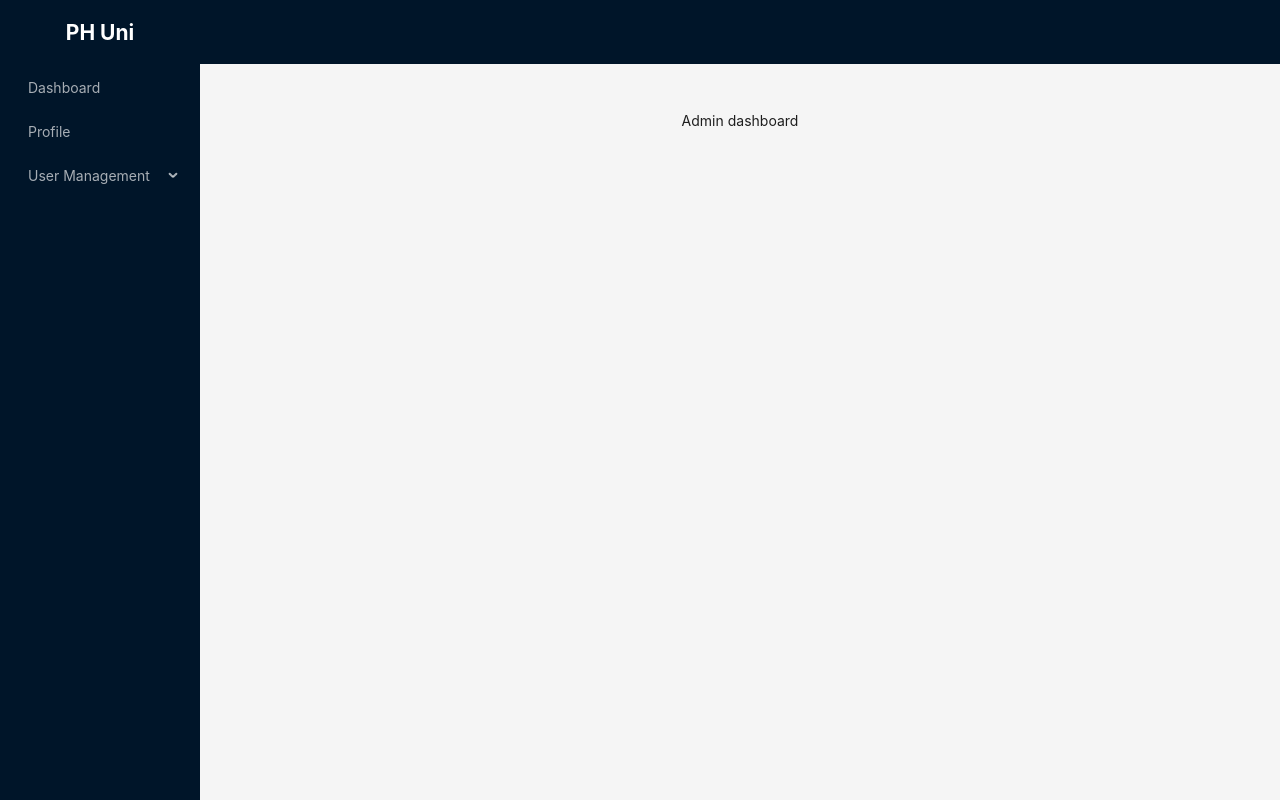
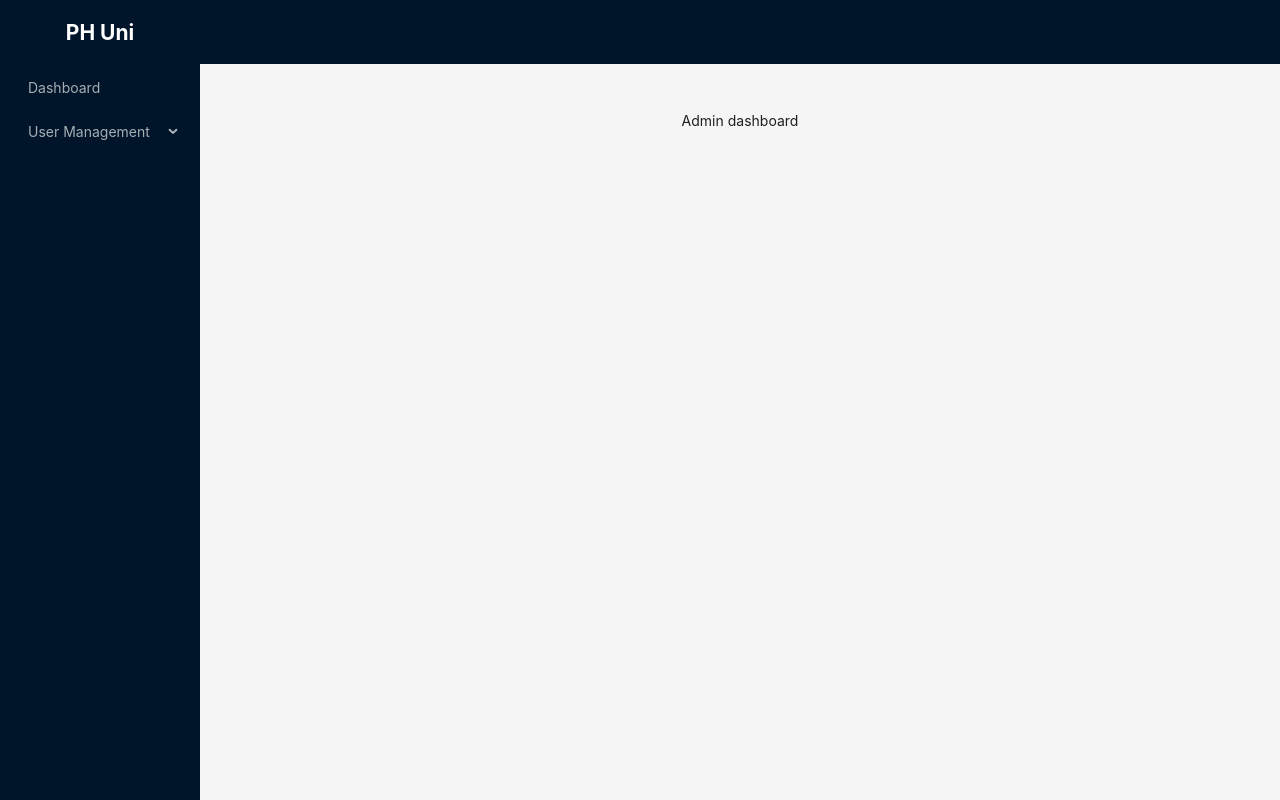
Before and after one commit to mominulhouqe/ph-university, a React (Vite) app: page /admin/dashboard in a window 1280 px wide. Built offline with nearby package versions, Linux system fonts and the light colour scheme.

Commit message:
Added Admin dashboard dynamic

```diff
--- a/src/components/layout/MainLayout.tsx
+++ b/src/components/layout/MainLayout.tsx
@@ -1,37 +1,8 @@
-import type { MenuProps } from "antd";
 import { Layout, Menu } from "antd";
-import { NavLink, Outlet } from "react-router-dom";
+import { Outlet } from "react-router-dom";
+import { adminSideberItem } from "../../routes/Admin.routes";
 
 const { Header, Content, Sider } = Layout;
-
-const items: MenuProps["items"] = [
-  {
-    key: "Dashboard",
-    label: <NavLink to="/admin/dashboard">Dashboard</NavLink>,
-  },
-  {
-    key: "2",
-    label: "Profile",
-  },
-  {
-    key: "3",
-    label: "User Management",
-    children: [
-      {
-        key: "create-admin",
-        label: <NavLink to="/admin/create-admin">Create Admin</NavLink>,
-      },
-      {
-        key: "create-faculty",
-        label: <NavLink to="/admin/create-faculty">Create Faculty</NavLink>,
-      },
-      {
-        key: "create-student",
-        label: <NavLink to="/admin/create-student">Create Student</NavLink>,
-      },
-    ],
-  },
-];
 
 const MainLayout = () => {
   return (
@@ -62,7 +33,7 @@ const MainLayout = () => {
           theme="dark"
           mode="inline"
           defaultSelectedKeys={["4"]}
-          items={items}
+          items={adminSideberItem}
         />
       </Sider>
       <Layout style={{ marginLeft: 200, height: "100vh" }}>
--- a/src/routes/Admin.routes.tsx
+++ b/src/routes/Admin.routes.tsx
@@ -3,19 +3,23 @@ import AdminDashboard from "../pages/admin/AdminDashboard";
 import CreateAdmin from "../pages/admin/CreateAdmin";
 import CreateFaculty from "../pages/admin/CreateFaculty";
 import CreateStudents from "../pages/admin/CreateStudents";
+import { NavLink } from "react-router-dom";
 
+type TRoute = {
+  path: string;
+  element: ReactNode;
+};
 
-
-type TRoute ={
-    path:string,
-    element:ReactNode,
-
-}
+type TSideberItem = {
+  key: string;
+  label: ReactNode;
+  children?: TSideberItem[];
+};
 
 export const adminPaths2 = [
   {
-    name: "dashboard",
-    path:"dashboard",
+    name: "Dashboard",
+    path: "dashboard",
     element: <AdminDashboard />,
   },
   {
@@ -39,25 +43,51 @@ export const adminPaths2 = [
     ],
   },
 ];
+
+// Admin sideber item
+
+export const adminSideberItem = adminPaths2.reduce(
+  (acc: TSideberItem[], item) => {
+    if (item.path && item.element) {
+      acc.push({
+        key: item.name,
+        label: <NavLink to={`/admin/${item.path}`}>{item.name}</NavLink>,
+      });
+    }
+    if (item.children) {
+      acc.push({
+        key: item.name,
+        label: item.name,
+        children: item.children.map((child) => ({
+          key: child.name,
+          label: <NavLink to={`/admin/${child.path}`}>{child.name}</NavLink>,
+        })),
+      });
+    }
+    return acc;
+  },
+  []
+);
+
 //* Programitcal way
 
-export const adminRoutes  = adminPaths2.reduce((acc :TRoute[] , item)=>{
-    if(item.path && item.element){
-        acc.push({
-            path:item.path,
-            element: item.element,
-        })
-    }
-    if(item.children){
-        item.children.forEach(child =>{
-            acc.push({
-                path:child.path,
-                element: child.element,
-            })
-        });
-    }
-    return acc
-  },[])
+export const adminRoutes = adminPaths2.reduce((acc: TRoute[], item) => {
+  if (item.path && item.element) {
+    acc.push({
+      path: item.path,
+      element: item.element,
+    });
+  }
+  if (item.children) {
+    item.children.forEach((child) => {
+      acc.push({
+        path: child.path,
+        element: child.element,
+      });
+    });
+  }
+  return acc;
+}, []);
 
 //! Hard coded way
 
```
Also changed, not shown: test.js (+29 -8 lines).
